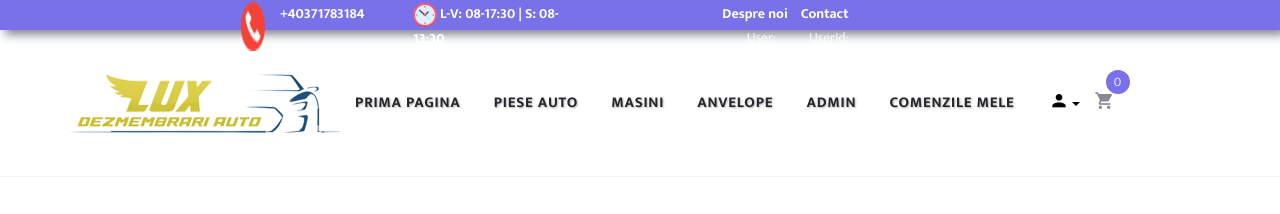
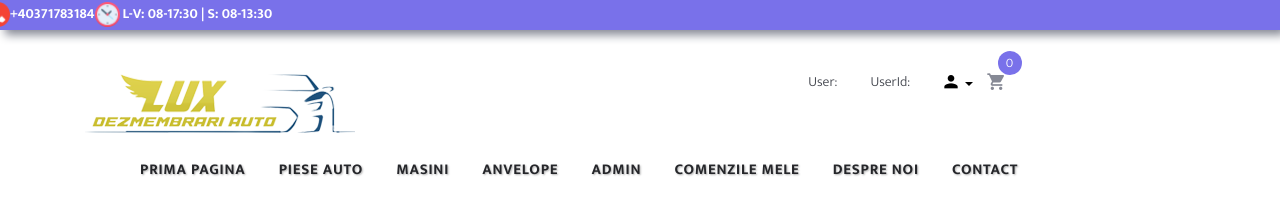
Before and after one commit to crisstigreen/luxdezmembrariwebapp_rep, a plain HTML site: page src/top.html in a window 1280 px wide. Drawn offline with Linux system fonts and the light colour scheme; some packages are replaced by stand-ins of ours; a script that the page names is missing; files whose address does not match are found by name.

Commit message:
index
index

```diff
--- a/src/top.html
+++ b/src/top.html
@@ -16,27 +16,33 @@
 
 
 
+
+
+
 <header class="site-navbar" role="banner">
 <div class="topDiv">
-  <div style="width: 60%; margin-left: auto; margin-right: auto;">
+  <div class="responsive-div">
 
     <div class="row">
-      <img src="images/phone-call.png" alt="Image placeholder" class="img-fluid rounded">
-      <div class="col-2">
+
+
+      <img src="images/phone-call.png" width="25px" height="25px" alt="Image placeholder">
+      <div>
         <strong>+40371783184</strong>
       </div>
-      <div class="col-3">
-        <img src="images/clock.png" alt="Image placeholder" class="img-fluid rounded">
+      <div>
+        <img src="images/clock.png" width="25px" height="25px" alt="Image placeholder">
         <strong>L-V: 08-17:30 | S: 08-13:30</strong>
       </div>
 
-      <div class="col-4 text-right">
-        <strong style="margin-left: 50px;" class="topMenu"><a href="contact.html">Despre noi</a></strong>
-        <strong class="topMenu"><a href="contact.html">Contact</a></strong>
+      <div>
+   <!--      <strong class="topMenu"><a href="contact.html">Despre noi</a></strong>
+        <strong class="topMenu"><a href="contact.html">Contact</a></strong> -->
 
-        <span id="userName" style="margin-left: 30px;" class="topMenu">User: </span>
-        <span id="userId" style="margin-left: 30px;" class="topMenu">UserId: </span>
+
       </div>
+
+
 
 
 
@@ -50,29 +56,25 @@
 </div>
   <div class="site-navbar-top">
     <div class="container">
-      <div class="row align-items-center">
-        <a href="index.html" class="js-logo-clone">
-          <img src="images/logo-lux-dezmembrari.webp" alt="Image placeholder">
+      <div class="row">
+        <div class="col-3">
+          <a href="index.html">
+            <img src="images/logo-lux-dezmembrari.webp" class="logo_img" alt="Image placeholder">
           </a>
+        </div>
 
-        <nav class="site-navigation text-right text-md-center" role="navigation">
+        <div class="col-6 text-right">
+          <span id="userName" style="margin-left: 30px;" class="topMenu">User: </span>
+          <span id="userId" style="margin-left: 30px;" class="topMenu">UserId: </span>
+        </div>
 
-            <ul style="padding: 0px !important;" class="site-menu js-clone-nav d-none d-md-block">
-              <li><a href="index.html">Prima pagina</a></li>
-              <li><a href="shop.html">Piese auto</a></li>
-              <li><a href="shop-cars.html">Masini</a></li>
-              <li><a href="shop-tires.html">Anvelope</a></li>
-              <li id="adminMenu"><a href="admin/piese.html">Admin</a></li>
-              <li id="userOrdersMenu"><a href="user-orders.html">Comenzile mele</a></li>
-            </ul>
+         <!-- col user -->
+        <div class="col-3">
 
-        </nav>
+            <div>
+              <div class="site-top-icons">
+               <ul class="navbar-menu">
 
-
-        <div class="col-1 text-right" style="padding-left: 0px; padding-right: 0px !important;">
-          <div class="site-top-icons">
-
-            <ul class="navbar-menu">
                  <li class="dropdown">
                    <a href="#" class="dropdown-toggle"><span class="icon icon-person"></span></a>
                    <ul class="dropdown-menu">
@@ -88,14 +90,57 @@
                      <span class="count" id="cart-count">0</span>
                    </a>
                  </li>
+
+
+                 <!-- hamburger -->
                  <li class="d-inline-block d-md-none ml-md-0">
                    <a href="#" class="site-menu-toggle js-menu-toggle">
                        <span class="icon-menu"></span>
                    </a>
                  </li>
+
                </ul>
              </div>
             </div>
+        </div>
+      </div>
+      <div class="row">
+
+         <!-- col logo -->
+        <div class="col-2">
+
+        </div>
+
+       <!-- col meniu + hamburger -->
+        <div class="col-12">
+              <!-- menu -->
+              <nav class="site-navigation text-md-center" role="navigation">
+                <ul id="main-menu" class="site-menu js-clone-nav d-none d-md-block text-left">
+                    <li><a href="index.html">Prima pagina</a></li>
+                    <li><a href="shop.html">Piese auto</a></li>
+                    <li><a href="shop-cars.html">Masini</a></li>
+                    <li><a href="shop-tires.html">Anvelope</a></li>
+                    <li id="adminMenu"><a href="admin/piese.html">Admin</a></li>
+                    <li id="userOrdersMenu"><a href="user-orders.html">Comenzile mele</a></li>
+                    <li><a href="contact.html">Despre noi</a></li>
+                    <li><a href="contact.html">Contact</a></li>
+
+
+      <!--               <strong class="topMenu"><a href="contact.html">Despre noi</a></strong>
+                    <strong class="topMenu"><a href="contact.html">Contact</a></strong> -->
+
+
+
+                </ul>
+            </nav>
+
+              <!-- hamburger-->
+            <div id="hamburger-menu-container" class="hamburger-menu-container d-md-none text-right">
+              <ul id="hamburger-menu"></ul>
+            </div>
+        </div>
+
+
 
       </div>
 
@@ -105,10 +150,11 @@
 
 
 
+
   <link rel="stylesheet" href="https://cdn.jsdelivr.net/npm/sweetalert2@11/dist/sweetalert2.min.css">
   <script src="https://cdn.jsdelivr.net/npm/sweetalert2@11"></script>
 
-  <script src="js/config.js"></script>
+
   <script src="js/jquery-3.3.1.min.js"></script>
   <script src="js/jquery-ui.js"></script>
   <script src="js/popper.min.js"></script>
@@ -116,3 +162,4 @@
   <script src="js/owl.carousel.min.js"></script>
   <script src="js/jquery.magnific-popup.min.js"></script>
   <script src="js/aos.js"></script>
+  <script src="js/config.js"></script>
```
Also changed, not shown: src/index.html (+1 -1 lines). Lines whose indentation alone changed are shown as unchanged.
